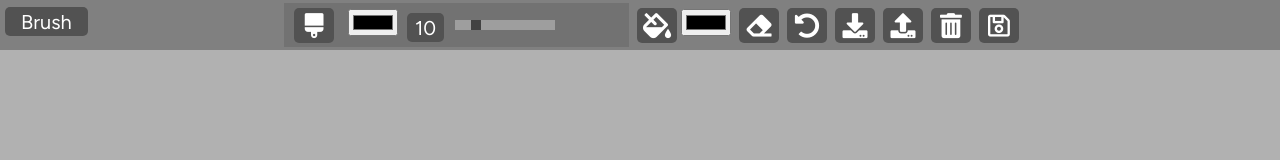
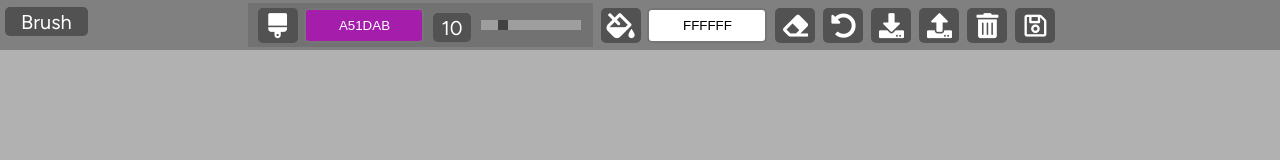
Before and after one commit to molano5858/paint-clone, a plain HTML site: page index.html in a window 1280 px wide. Drawn offline with Linux system fonts and the light colour scheme.

Commit message:
Customizing color pickers, brush and bucket

```diff
--- a/index.html
+++ b/index.html
@@ -21,7 +21,7 @@
       <!-- Brush -->
       <div class="brush tool">
         <i class="fas fa-brush" id="brush" title="Brush"></i>
-        <input type="color" />
+        <input value="a51dab" class="jscolor" id="brush-color" />
         <span class="size" id="brush-size" title="Brush Size">10</span>
         <input
           type="range"
@@ -35,7 +35,7 @@
       <!-- Bucket -->
       <div class="bucket tool">
         <i class="fas fa-fill-drip" title="Background Color"></i>
-        <input type="color" />
+        <input value="ffffff" class="jscolor" id="bucker-color" />
       </div>
       <!-- Eraser -->
       <div class="tool">
```
